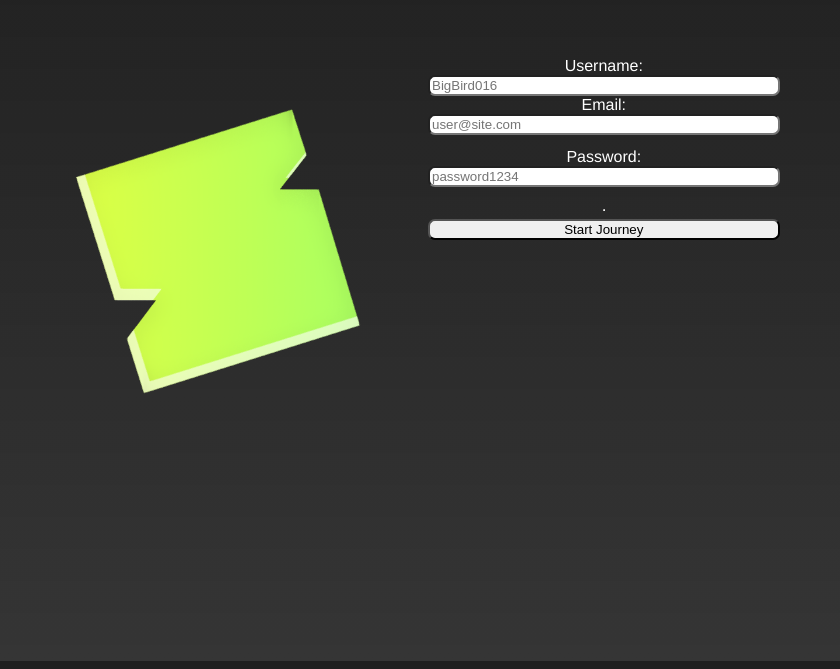
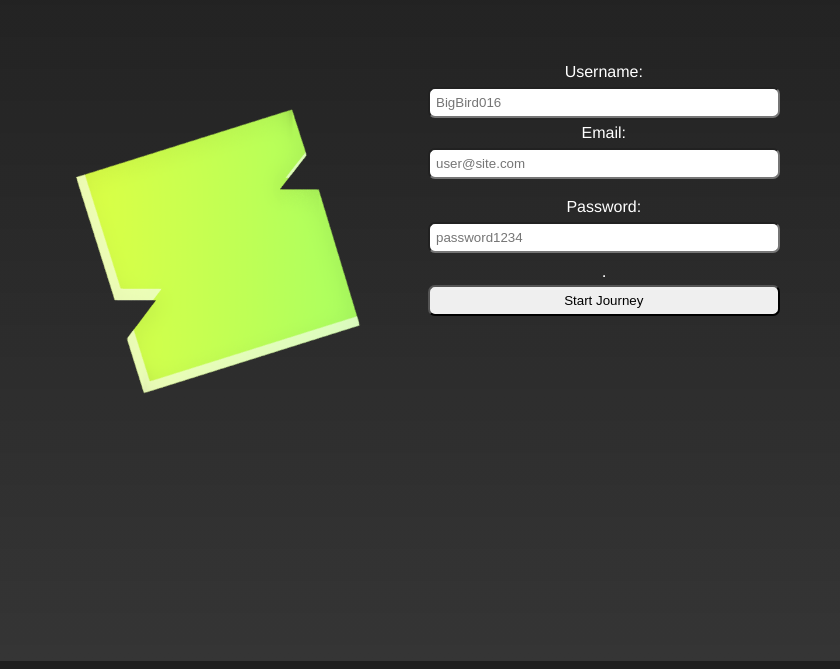
Before and after one commit to vladyn/seigneur, an Electron app: page index.html in a window 840 px wide. Shown: the part 139-808 px from the top of the page. Drawn offline with Linux system fonts and the light colour scheme.

Commit message:
Add Padding to the inputs. Refactoring.

```diff
--- a/styles.css
+++ b/styles.css
@@ -23,19 +23,14 @@ form {
 }
 
 label,
-button[type=submit]{
-    border-radius:7px;
+button[type=submit],
+input[type=text],
+input[type=password],
+input[type=email] {
+    border-radius: 7px;
+    padding: 6px;
 }
-input[type=text],
-input[type=text]{
-    border-radius:7px;
-}
-input[type=password]{
-    border-radius:7px;
-}
-input[type=email]{
-    border-radius:7px;
-}
+
 input[type=password],
 input[type=email] {
     margin-bottom: 1em;}
```
